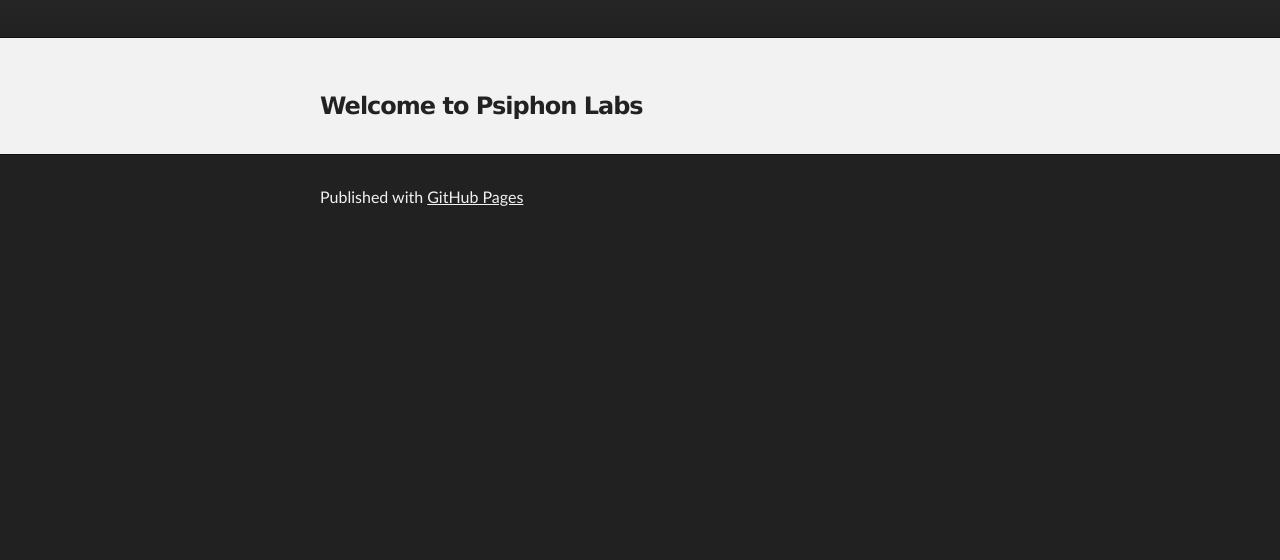
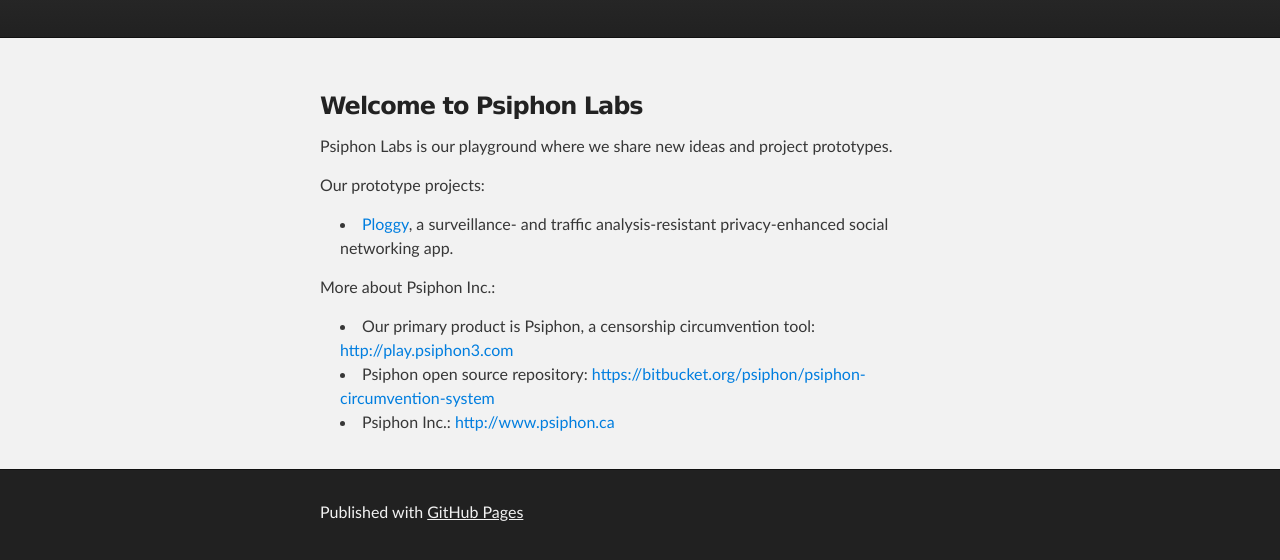
Before and after one commit to Psiphon-Labs/psiphon-labs.github.io, a plain HTML site: page index.html in a window 1280 px wide. Shown: the part 136-696 px from the top of the page. Drawn offline with Linux system fonts and the light colour scheme.

Commit message:
Replace master branch with page content via GitHub

```diff
--- a/index.html
+++ b/index.html
@@ -29,6 +29,24 @@
       <section id="main_content" class="inner">
         <h3>
 <a name="welcome-to-psiphon-labs" class="anchor" href="#welcome-to-psiphon-labs"><span class="octicon octicon-link"></span></a>Welcome to Psiphon Labs</h3>
+
+<p>Psiphon Labs is our playground where we share new ideas and project prototypes.</p>
+
+<p>Our prototype projects:</p>
+
+<ul>
+<li>
+<a href="https://github.com/Psiphon-Labs/ploggy">Ploggy</a>, a surveillance- and traffic analysis-resistant privacy-enhanced social networking app. </li>
+</ul><p>More about Psiphon Inc.:</p>
+
+<ul>
+<li>Our primary product is Psiphon, a censorship circumvention tool: <a href="http://play.psiphon3.com">http://play.psiphon3.com</a>
+</li>
+<li>Psiphon open source repository: <a href="https://bitbucket.org/psiphon/psiphon-circumvention-system">https://bitbucket.org/psiphon/psiphon-circumvention-system</a>
+</li>
+<li>Psiphon Inc.: <a href="http://www.psiphon.ca">http://www.psiphon.ca</a>
+</li>
+</ul>
       </section>
     </div>
 
--- a/params.json
+++ b/params.json
@@ -1 +1 @@
-{"name":"Psiphon Labs","tagline":"","body":"### Welcome to Psiphon Labs","google":"","note":"Don't delete this file! It's used internally to help with page regeneration."}
+{"name":"Psiphon Labs","tagline":"","body":"### Welcome to Psiphon Labs\r\n\r\nPsiphon Labs is our playground where we share new ideas and project prototypes.\r\n\r\nOur prototype projects:\r\n\r\n* [Ploggy](https://github.com/Psiphon-Labs/ploggy), a surveillance- and traffic analysis-resistant privacy-enhanced social networking app. \r\n\r\nMore about Psiphon Inc.:\r\n\r\n* Our primary product is Psiphon, a censorship circumvention tool: http://play.psiphon3.com\r\n* Psiphon open source repository: https://bitbucket.org/psiphon/psiphon-circumvention-system\r\n* Psiphon Inc.: http://www.psiphon.ca\r\n","google":"","note":"Don't delete this file! It's used internally to help with page regeneration."}
```
